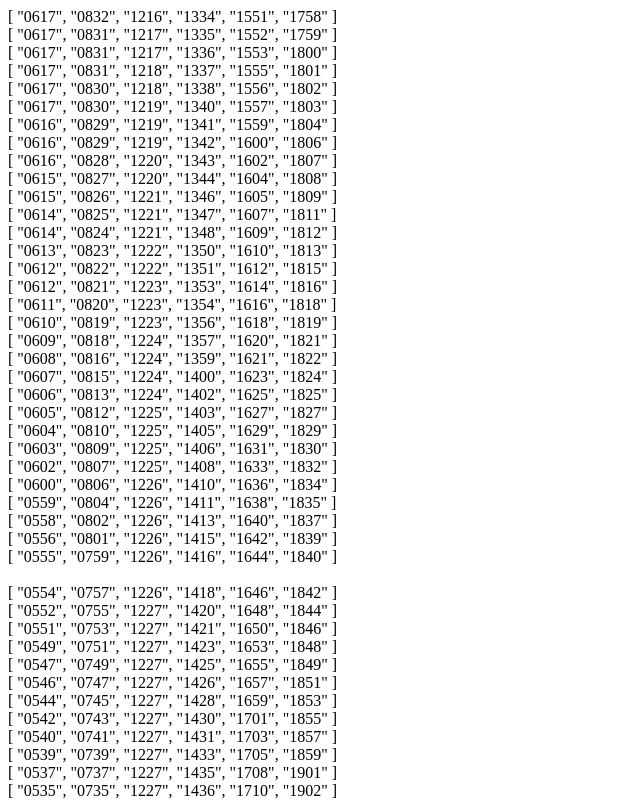
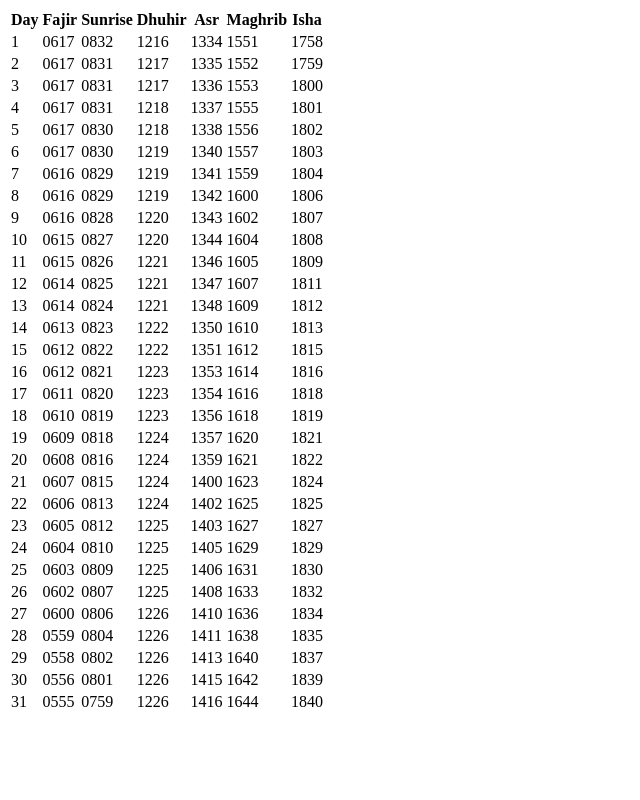
Before and after one commit to ahmed91abbas/prayer-times, a plain HTML site: page prayer-times-web/index.html in a window 1280 px wide. Shown: the top 800 px of the page, without its empty margins (0-640 px from the left). Drawn offline with Linux system fonts and the light colour scheme.

Commit message:
feat: add data to table

```diff
--- a/prayer-times-web/dataHandler.js
+++ b/prayer-times-web/dataHandler.js
@@ -1,18 +1,21 @@
 const url = 'https://raw.githubusercontent.com/ahmed91abbas/prayer-times/gh-pages/prayer-times-web/prayer-times-malmo.json';
 
-
-function writeToDocument(data) {
-    data.forEach((month) => {
-        month.forEach((day) => {
-            document.write(JSON.stringify(day, null, 2));
-            document.write('<br>');
+function loadTableData(data) {
+    const table = document.getElementById("testBody");
+    const month = data[0];
+    month.forEach((day, i) => {
+        let row = table.insertRow();
+        let dayNbr = row.insertCell(0);
+        dayNbr.innerHTML = i + 1;
+        day.forEach((time, j) => {
+            let cell = row.insertCell(j+1);
+            cell.innerHTML = time;
         })
-        document.write('<br>');
     })
 }
 
 fetch(url)
     .then((response) => response.json())
     .then((responseJSON) => {
-        writeToDocument(responseJSON);
+        loadTableData(responseJSON);
     });
--- a/prayer-times-web/index.html
+++ b/prayer-times-web/index.html
@@ -3,6 +3,20 @@
 
 <body>
 
+    <table id="myTable" class="table table-borderless table-striped table-earning">
+        <thead>
+          <tr>
+            <th>Day</th>
+            <th>Fajir</th>
+            <th>Sunrise</th>
+            <th>Dhuhir</th>
+            <th>Asr</th>
+            <th>Maghrib</th>
+            <th>Isha</th>
+          </tr>
+        </thead>
+        <tbody id="testBody"></tbody>
+      </table>
     <script src="dataHandler.js"></script>
 
 </body>
```
